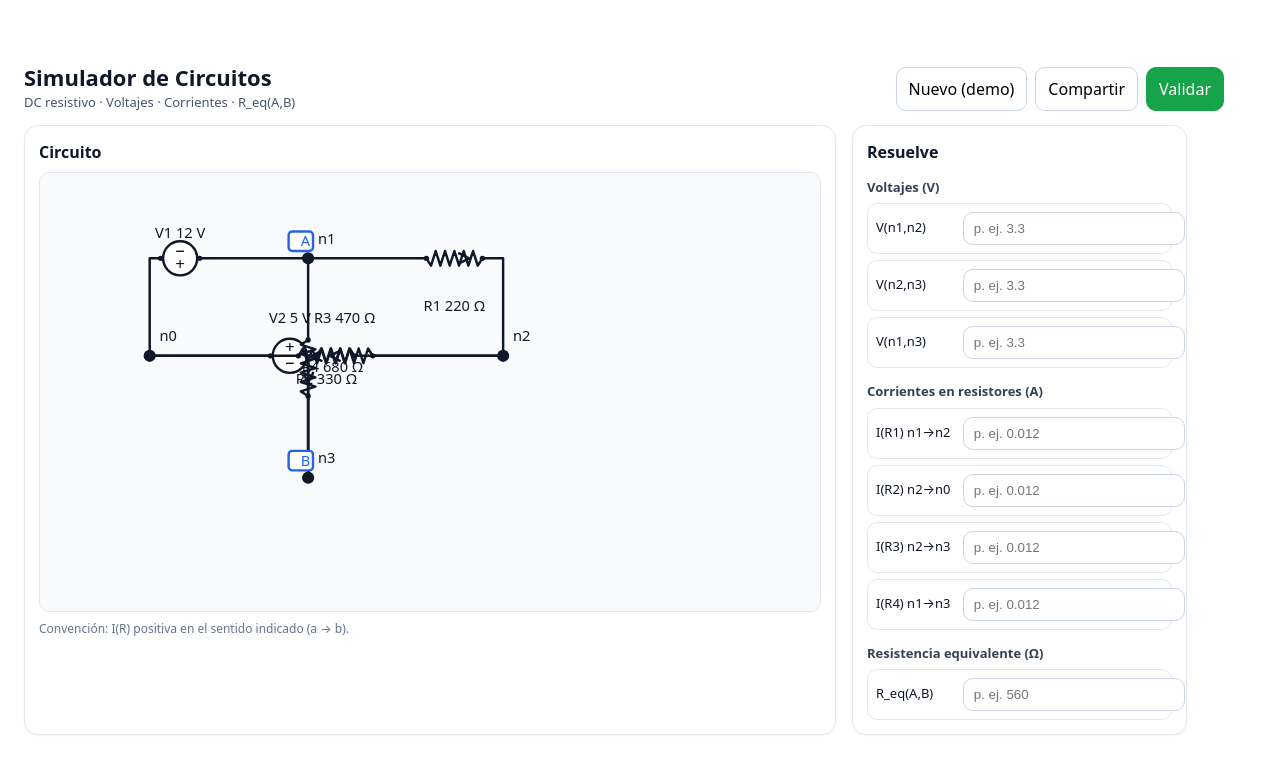
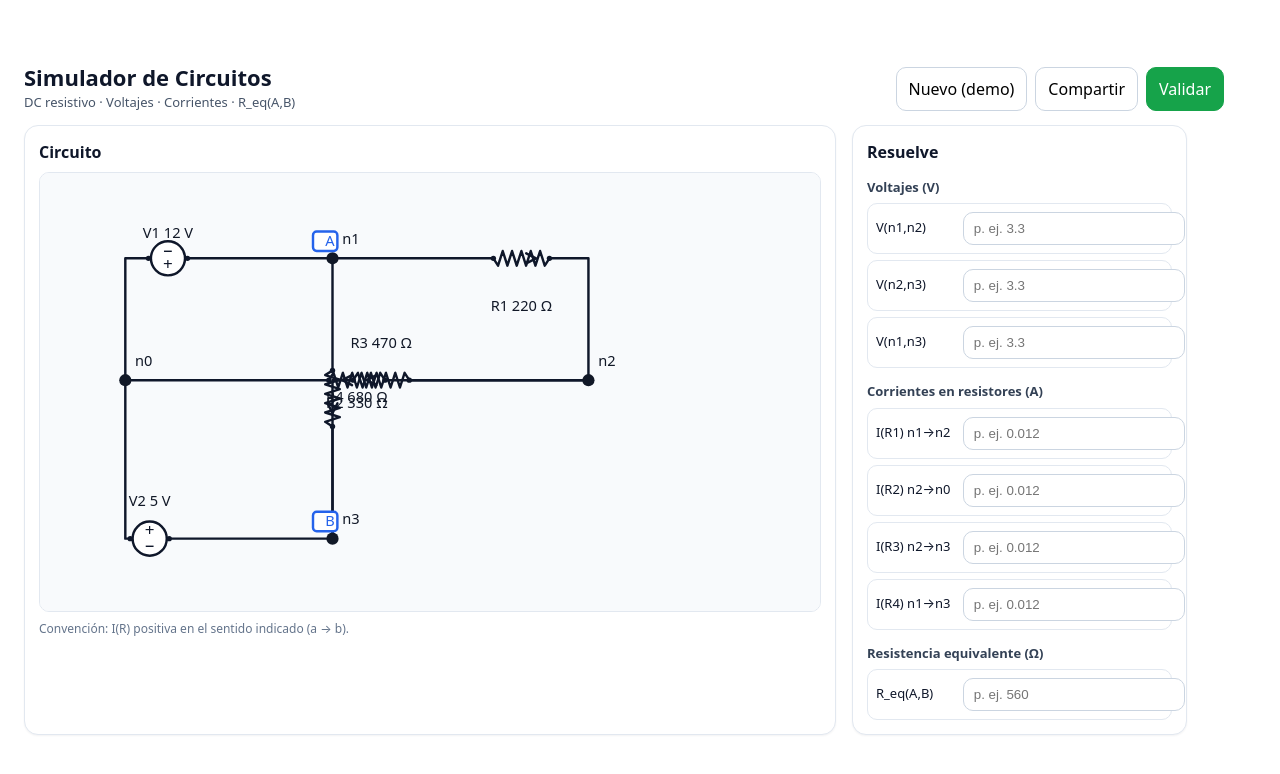
Before and after one commit to AngelPineiro-USC/circuits, a React (Vite) app: page / in a window 1280 px wide. Shown: the top 774 px of the page. Built offline with nearby package versions, Linux system fonts and the light colour scheme.

Commit message:
fix(render): deterministic routing + more spacing to avoid overlaps

```diff
--- a/src/core/render/svg.ts
+++ b/src/core/render/svg.ts
@@ -21,10 +21,10 @@ export function defaultLayout(circuit: Circuit): NodePos {
 
   // For our demo nodes, use a nice fixed placement.
   const known: Partial<NodePos> = {
-    n0: { x: 90, y: 150 },
-    n1: { x: 220, y: 70 },
-    n2: { x: 380, y: 150 },
-    n3: { x: 220, y: 250 },
+    n0: { x: 70, y: 170 },
+    n1: { x: 240, y: 70 },
+    n2: { x: 450, y: 170 },
+    n3: { x: 240, y: 300 },
   };
 
   const pos: NodePos = {};
@@ -85,19 +85,22 @@ function normalize(v: Point): Point {
   return { x: v.x / d, y: v.y / d };
 }
 
-function orthogonalRoute(p1: Point, p2: Point): Point[] {
+function orthogonalRoute(p1: Point, p2: Point, prefer: "h" | "v" = "h"): Point[] {
   // Prefer orthogonal wiring (L-shape) for readability.
   if (p1.x === p2.x || p1.y === p2.y) return [p1, p2];
 
-  const elbow1 = { x: p2.x, y: p1.y };
-  const elbow2 = { x: p1.x, y: p2.y };
+  const elbowH = { x: p2.x, y: p1.y }; // horizontal then vertical
+  const elbowV = { x: p1.x, y: p2.y }; // vertical then horizontal
 
-  const len1 = dist(p1, elbow1) + dist(elbow1, p2);
-  const len2 = dist(p1, elbow2) + dist(elbow2, p2);
+  if (prefer === "h") return [p1, elbowH, p2];
+  return [p1, elbowV, p2];
+}
 
-  // Tiny bias to keep the demo looking consistent: route horizontal first when equal.
-  if (Math.abs(len1 - len2) < 1e-6) return [p1, elbow1, p2];
-  return len1 < len2 ? [p1, elbow1, p2] : [p1, elbow2, p2];
+function routeForElementId(p1: Point, p2: Point, id: string): Point[] {
+  // Deterministically choose between the two L-shapes to reduce collisions.
+  const h = hashStr(id);
+  const prefer: "h" | "v" = h % 2 === 0 ? "h" : "v";
+  return orthogonalRoute(p1, p2, prefer);
 }
 
 function polyLen(points: Point[]): number {
@@ -210,7 +213,7 @@ export function renderCircuitSvg(circuit: Circuit, opts: RenderOptions = {}): st
   for (const e of circuit.elements) {
     const p1 = pos[e.a];
     const p2 = pos[e.b];
-    const route = orthogonalRoute(p1, p2);
+    const route = routeForElementId(p1, p2, (e as any).id ?? `${e.kind}:${e.a}->${e.b}`);
     const total = polyLen(route);
     const midD = total / 2;
 
```
